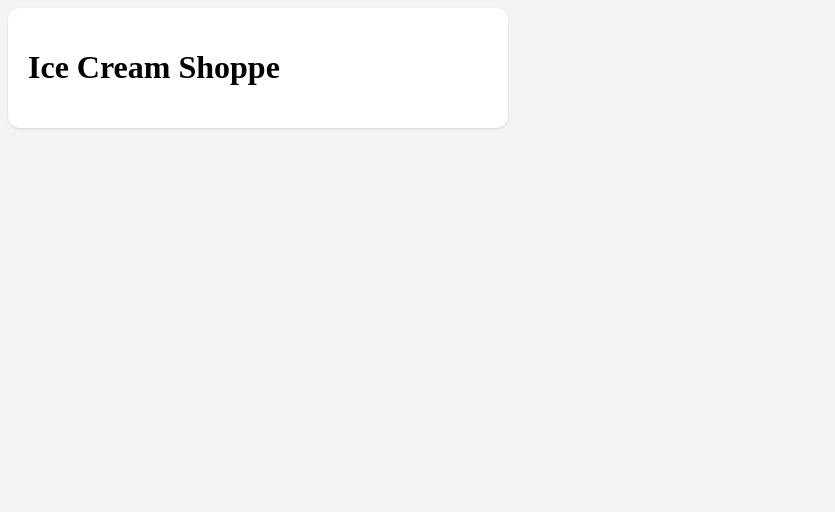
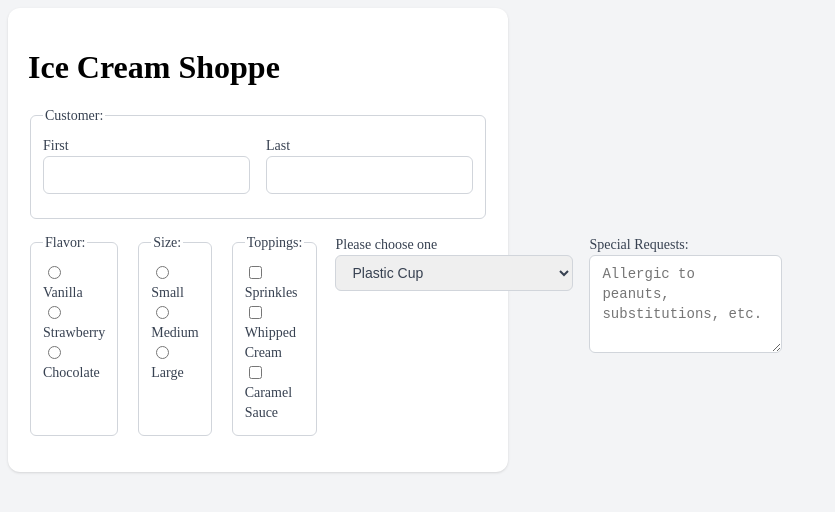
Before and after one commit to NegreteMax/Inputs, a plain HTML site: page index.html in a window 1280 px wide. Shown: the whole page, without its empty margins (0-835 px from the left). Drawn offline with Linux system fonts and the light colour scheme.

Commit message:
initial commit

```diff
--- a/index.html
+++ b/index.html
@@ -9,6 +9,83 @@
 <div class="container">
   <div class="content">
     <h1>Ice Cream Shoppe</h1>
+      <form>
+          <fieldset>
+              <legend>Customer:</legend>
+          <div class="row">
+              <div>
+                <label for="firstname">First</label>
+                <input id="firstname" name="first_name" type="text">
+              </div>
+              <div>
+                <label for="lastname">Last</label>
+                <input id="lastname" name="last_name" type="text">
+              </div>
+          </div>
+          </fieldset>
+          <div class="row">
+              <fieldset>
+                  <legend>Flavor:</legend>
+                  <div>
+                      <input type="radio" id="vanilla" name="icecream">
+                      <label for="vanilla">Vanilla</label>
+                  </div>
+                  <div>
+                      <input type="radio" id="strawberry" name="icecream">
+                      <label for="strawberry">Strawberry</label>
+                  </div>
+                  <div>
+                      <input type="radio" id="chocolate" name="icecream">
+                      <label for="chocolate">Chocolate</label>
+                  </div>
+              </fieldset>
+              <fieldset>
+                  <legend>Size:</legend>
+                      <div>
+                          <input type="radio" id="small" name="size">
+                          <label for="small">Small</label>
+                      </div>
+                      <div>
+                          <input type="radio" id="medium" name="size">
+                          <label for="medium">Medium</label>
+                      </div>
+                      <div>
+                          <input type="radio" id="large" name="size">
+                          <label for="large">Large</label>
+                      </div>
+              </fieldset>
+              <fieldset>
+                  <legend>Toppings:</legend>
+                  <div>
+                      <div>
+                          <input type="checkbox" id="sprinkles" name="sprinkles" value="sprinkles">
+                          <label for="sprinkles">Sprinkles</label>
+                      </div>
+                      <div>
+                          <input type="checkbox" id="whippedCream" name="whippedCream" value="whippedCream">
+                          <label for="whippedCream">Whipped Cream</label>
+                      </div>
+                      <div>
+                          <input type="checkbox" id="caramel" name="caramel" value="caramel">
+                          <label for="caramel">Caramel Sauce</label>
+                      </div>
+                  </div>
+              </fieldset>
+          <div>
+              <label for="container">Please choose one</label>
+              <select name="container" id="container">
+                  <option value="cup">Plastic Cup</option>
+                  <option value="sugar">Sugar Cone</option>
+                  <option value="waffle">Waffle Cone</option>
+                  <option value="dippedWaffle">Chocolate Dipped Waffle Cone</option>
+              </select>
+          </div>
+          <div>
+              <label for="SpecialRequests">Special Requests:</label>
+              <textarea id="SpecialRequests" name="SpecialRequests" rows="4" cols="18" placeholder="Allergic to peanuts, substitutions, etc."></textarea>
+          </div>
+        </div>
+      </form>
   </div>
 </div>
 
```
